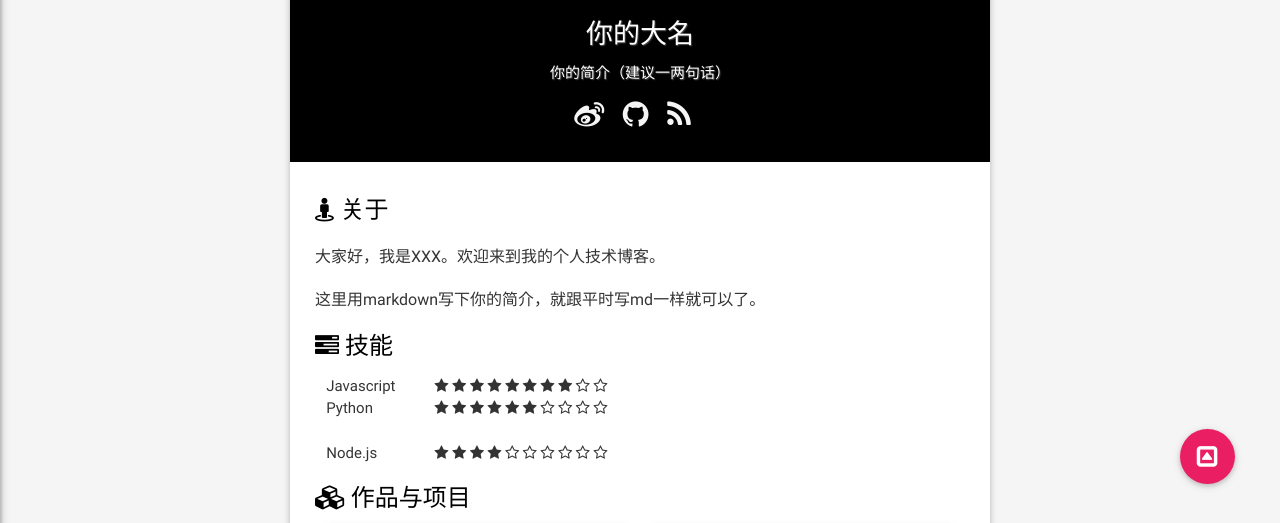
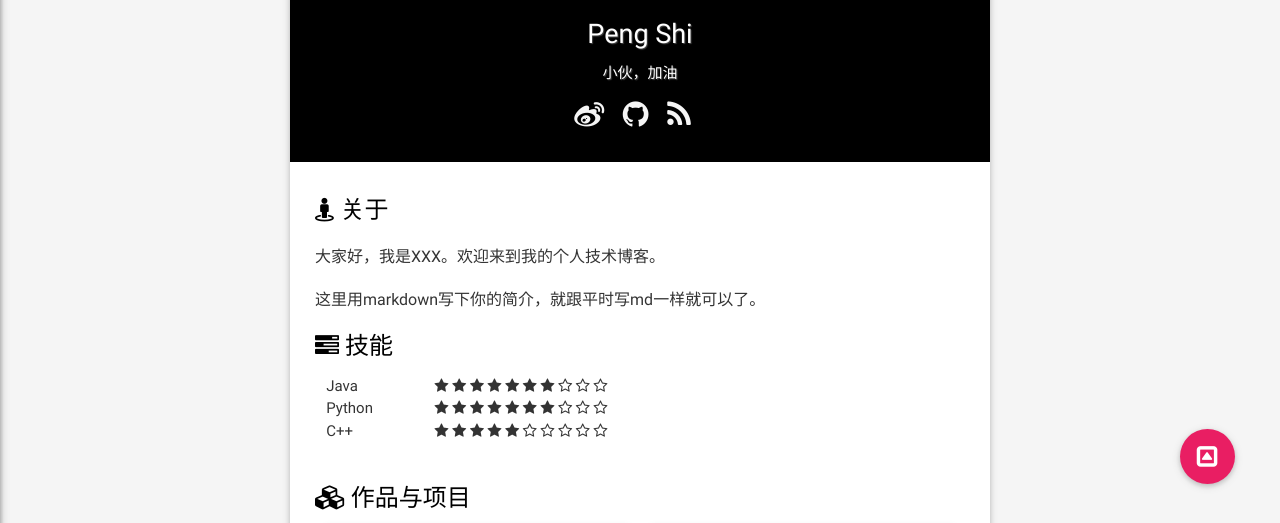
Before and after one commit to shipengAlan/OldshipengAlan.github.io, a plain HTML site: page about/index.html in a window 1280 px wide. Shown: the part 266-789 px from the top of the page. Drawn offline with nearby package versions, Linux system fonts and the light colour scheme; some packages are replaced by stand-ins of ours; no server answers; grey boxes are pictures that could not be loaded; a script that the page names is missing.

Commit message:
Site updated: 2017-02-21 14:53:55

```diff
--- a/about/index.html
+++ b/about/index.html
@@ -103,12 +103,12 @@
         <li class="side-user">
             <div class="row">
                 <div class="col s4 no-padding">
-                    <img class="avatar-image circle responsive-img" src="http://ww2.sinaimg.cn/small/74990035jw1f1rjkd681bj20rs0rsdhg.jpg" alt="User Avatar">
+                    <img class="avatar-image circle responsive-img" src="https://avatars0.githubusercontent.com/u/9625832?v=3&amp;s=460" alt="User Avatar">
                 </div>
                 <div class="info col s8 valign-wrapper no-padding">
                     <div class="valign">
-                        <p class="name">你的大名</p>
-                        <p class="desc">Web前端/iOS/技术宅</p>
+                        <p class="name">Peng Shi</p>
+                        <p class="desc">Coding/Learning/Loving</p>
                     </div>
                 </div>
             </div>
@@ -200,11 +200,11 @@
     <div class="card about-page row">
         <div class="header black">
             <div class="avatar-wrapper center-align">
-                <img class="avatar-image circle responsive-img" src="http://ww2.sinaimg.cn/small/74990035jw1f1rjkd681bj20rs0rsdhg.jpg" alt="User Avatar">
+                <img class="avatar-image circle responsive-img" src="https://avatars0.githubusercontent.com/u/9625832?v=3&amp;s=460" alt="User Avatar">
             </div>
             <div class="info center-align">
-                <p class="name">你的大名</p>
-                <p class="desc">你的简介（建议一两句话）</p>
+                <p class="name">Peng Shi</p>
+                <p class="desc">小伙，加油</p>
             </div>
 
 
@@ -246,7 +246,7 @@
 
 
                                 <li class="row">
-                                    <div class="col s4 m3 l2">Javascript</div>
+                                    <div class="col s4 m3 l2">Java</div>
                                     <div class="col s8 m9 l10">
 
                                             <i class="fa fa-star"></i>
@@ -263,8 +263,8 @@
 
                                             <i class="fa fa-star"></i>
 
-                                            <i class="fa fa-star"></i>
 
+                                            <i class="fa fa-star-o"></i>
 
                                             <i class="fa fa-star-o"></i>
 
@@ -291,8 +291,8 @@
 
                                             <i class="fa fa-star"></i>
 
+                                            <i class="fa fa-star"></i>
 
-                                            <i class="fa fa-star-o"></i>
 
                                             <i class="fa fa-star-o"></i>
 
@@ -305,13 +305,11 @@
 
 
 
-                                <li>&nbsp;</li>
+                                <li class="row">
+                                    <div class="col s4 m3 l2">C++</div>
+                                    <div class="col s8 m9 l10">
 
-
-
-                                <li class="row">
-                                    <div class="col s4 m3 l2">Node.js</div>
-                                    <div class="col s8 m9 l10">
+                                            <i class="fa fa-star"></i>
 
                                             <i class="fa fa-star"></i>
 
@@ -332,10 +330,12 @@
 
                                             <i class="fa fa-star-o"></i>
 
-                                            <i class="fa fa-star-o"></i>
-
                                     </div>
                                 </li>
+
+
+
+                                <li>&nbsp;</li>
 
 
                     </ul>
```
Also changed, not shown: 2017/02/21/hello-world/index.html (+3 -3 lines), archives/2017/02/index.html (+3 -3 lines), archives/2017/index.html (+3 -3 lines), archives/index.html (+3 -3 lines), index.html (+3 -3 lines), reading/index.html (+3 -3 lines).
